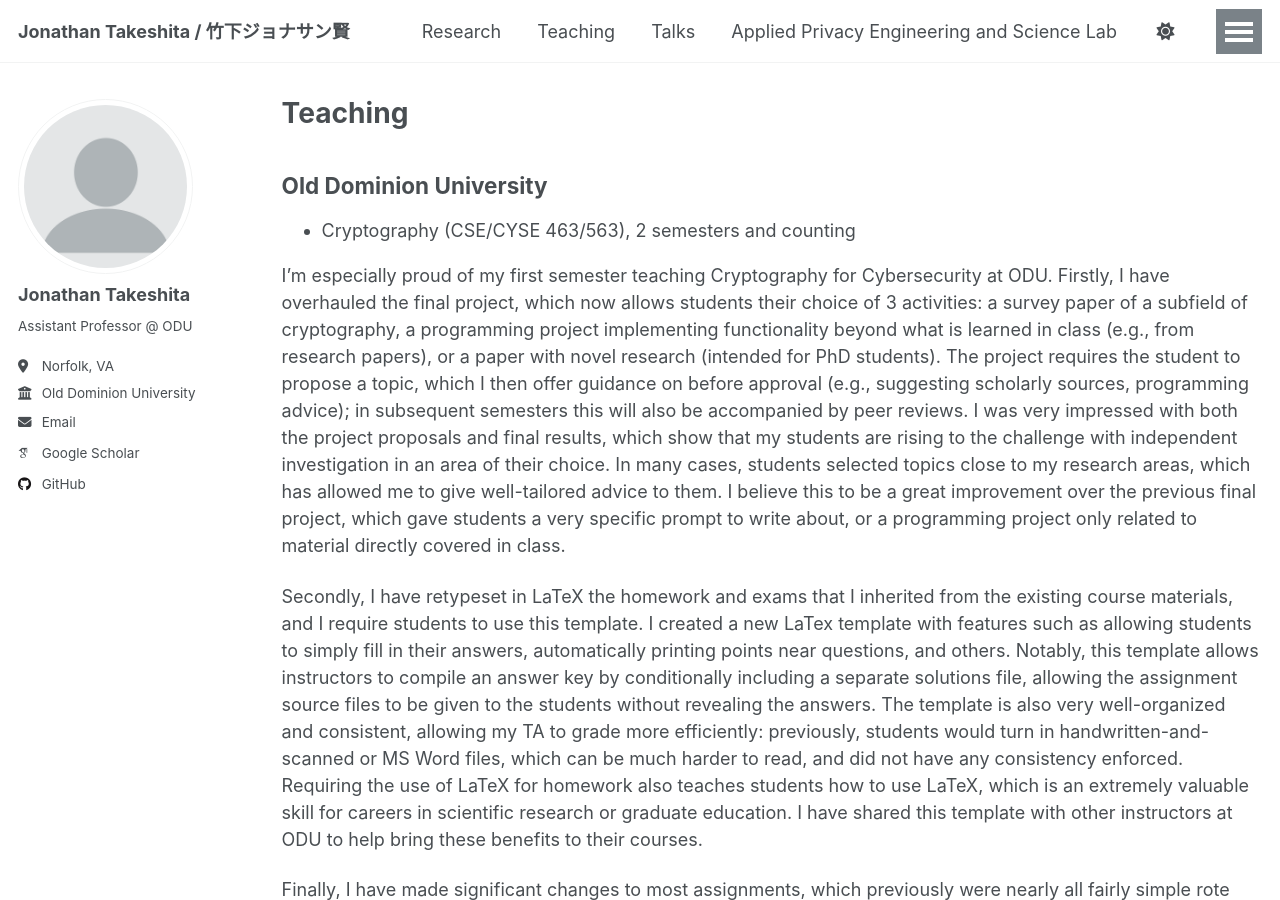
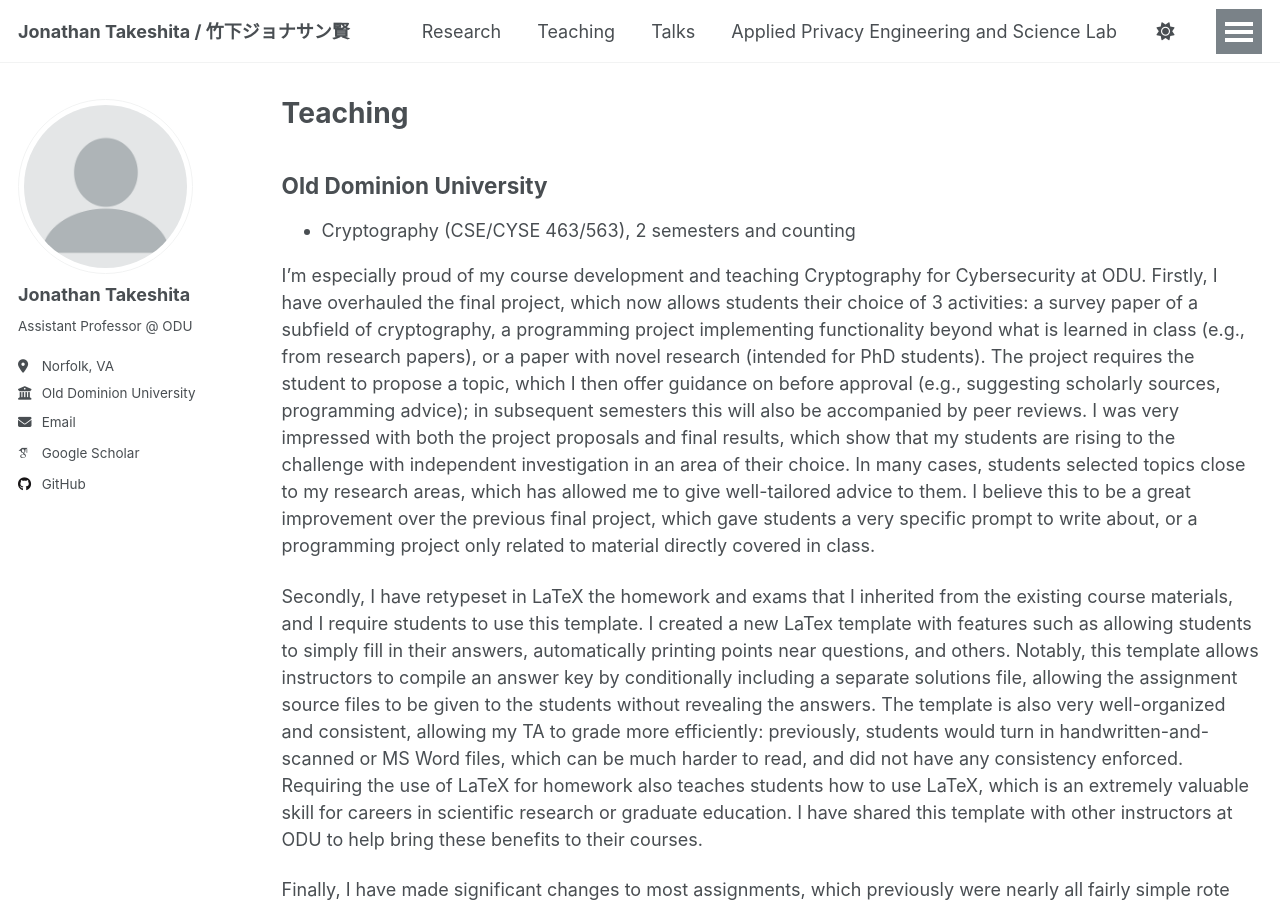
Before and after one commit to jtakeshi/jtakeshi.github.io, a Jekyll site: the page built from _pages/teaching.md, in a window 1280 px wide and 900 px high. Built offline with Jekyll 4.4.1, drawn with Linux system fonts in a browser that asks for light colours; some web fonts are replaced; a script that is not in the unit is left out.

Commit message:
Update teaching.md

```diff
--- a/_pages/teaching.md
+++ b/_pages/teaching.md
@@ -9,7 +9,7 @@ Old Dominion University
 --
 * Cryptography (CSE/CYSE 463/563), 2 semesters and counting
 
-I'm especially proud of my first semester teaching Cryptography for Cybersecurity at ODU.
+I'm especially proud of my course development and teaching Cryptography for Cybersecurity at ODU.
 Firstly, I have overhauled the final project, which now allows students their choice of 3 activities: a survey paper of a subfield of cryptography, a
 programming project implementing functionality beyond what is learned in class (e.g., from research papers), or a paper with novel research
 (intended for PhD students). The project requires the student to propose a topic, which I then offer guidance on before approval (e.g.,
```
